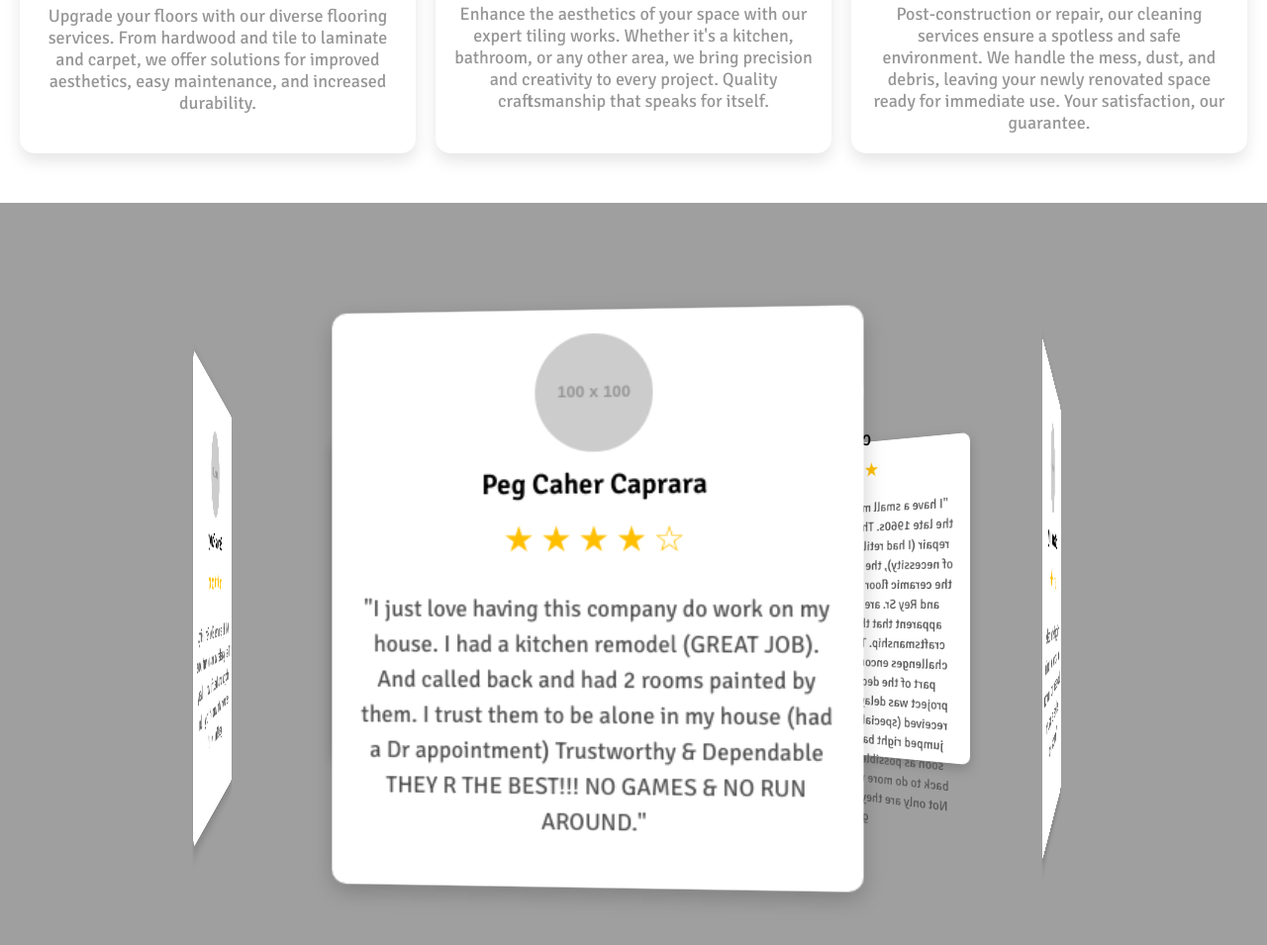
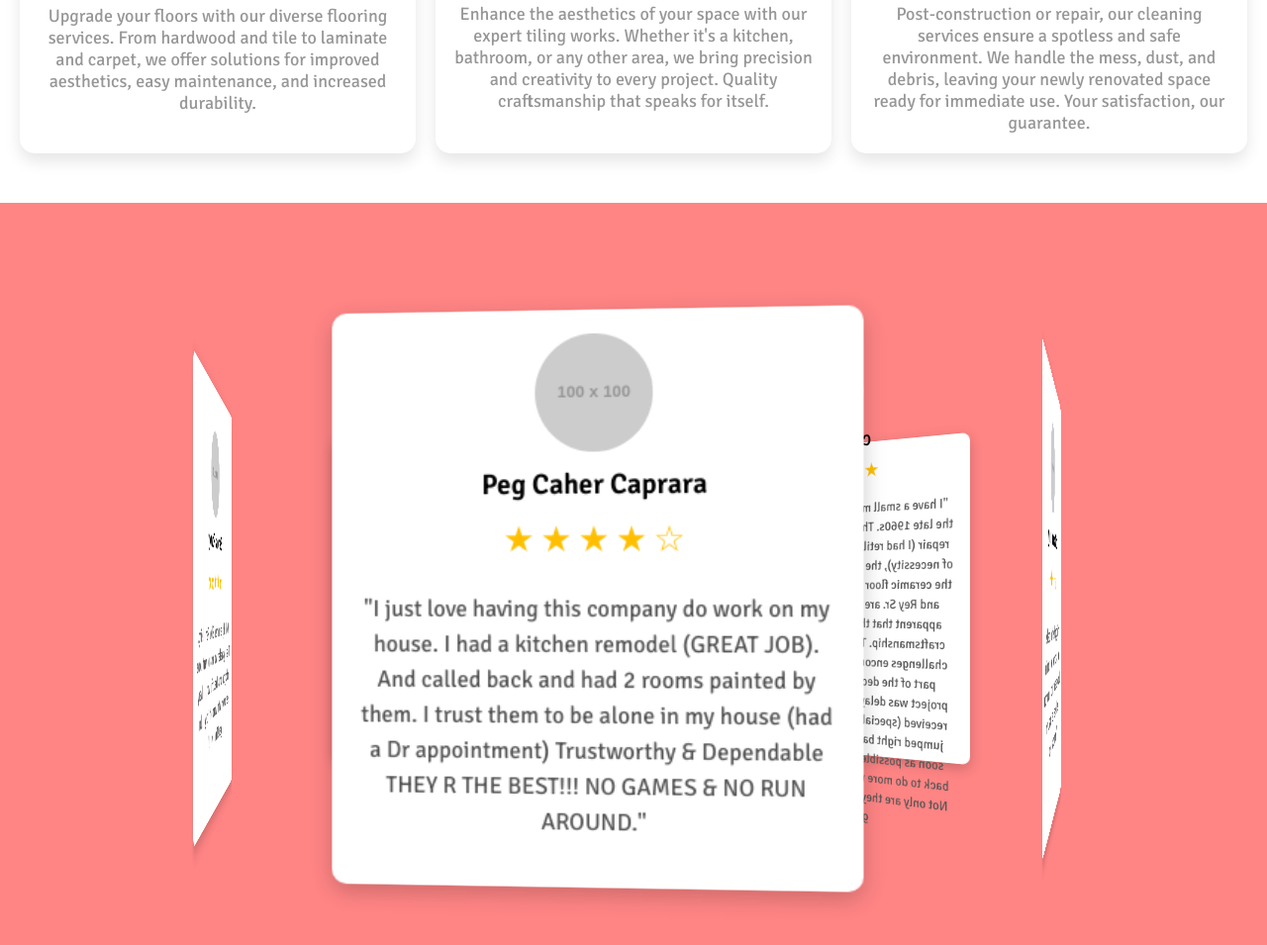
Before and after one commit to DanielCreations08/remodel2, a plain HTML site: page index.html in a window 1280 px wide. Shown: the part 3011-3966 px from the top of the page at 99% size. Drawn offline with nearby package versions, Linux system fonts and the light colour scheme; placeholder pictures from the web are drawn by us.

Commit message:
testimonial proof

```diff
--- a/styles2.css
+++ b/styles2.css
@@ -853,7 +853,7 @@ display: none;
   justify-content: center;
   width: 100%;
   height: 100vh;
-  background: #9f9f9f;
+  background: #ff8484;
   overflow: hidden;
   perspective: 1200px;
 }
```
